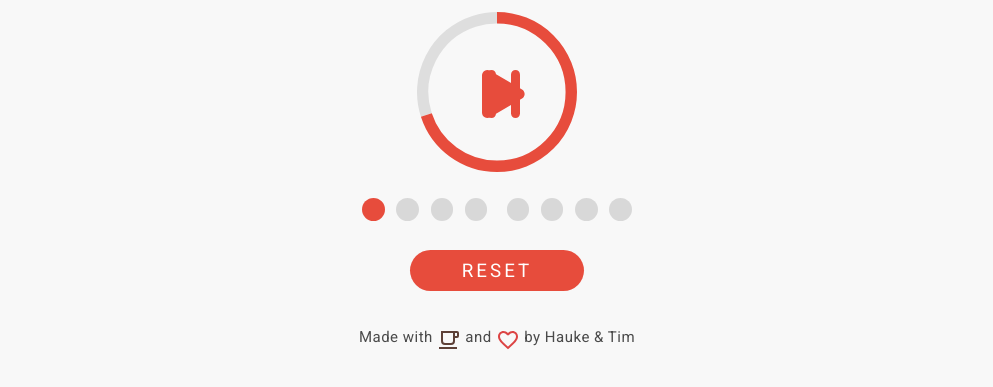
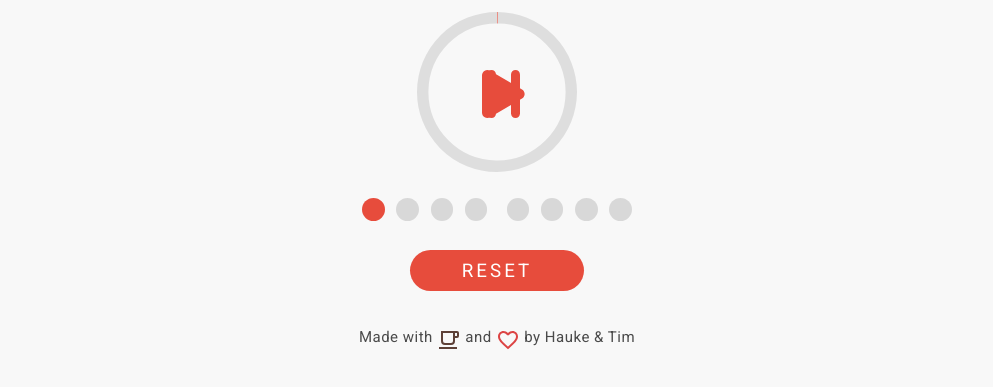
Before and after one commit to by-Tim-Christiansen/pomodoro-clock, a plain HTML site: page index.html in a window 1280 px wide. Both pictures are taken after a click on the icon 642 px from the left and 264 px from the top of the page. Shown: the part 173-560 px from the top of the page, without its empty margins (143-1136 px from the left). Drawn offline with nearby package versions, Linux system fonts and the light colour scheme.

Commit message:
create working timer w/ animation
- added new file timer.js
  -> added <script> to index.html
- the circle fills with every second passing, still there are many bugs to fix

```diff
--- a/index.html
+++ b/index.html
@@ -146,5 +146,6 @@
     <script src="https://ajax.googleapis.com/ajax/libs/jquery/3.2.1/jquery.min.js"></script>
     <script src="jquery-circle-progress/dist/circle-progress.js"></script>
     <script src="js/script.js"></script>
+    <script src="js/timer.js"></script>
   </body>
 </html>
--- a/js/script.js
+++ b/js/script.js
@@ -3,12 +3,36 @@ $(document).ready(function(){
   // declare variables
   var c = $('#circle');
   var sessionLength = 25, breakLength = 5;
+  var currentTime = 0;
 
   c.circleProgress({
     startAngle: -Math.PI / 4 * 2,
-    value: 0.7,
+    value: 1,
     size: 160,
     fill: {color: "#E74C3C"},
+  });
+
+  // startTimer on click
+    $("#play").click(function() {
+      c.circleProgress({
+        animationStartValue: 1,
+        value: 0,
+      });
+      var pomoTimer = new Timer();
+      var selectedTime = sessionLength * 60;
+      pomoTimer.on("ontick", function() {
+        currentTime += 1 / selectedTime;
+        c.circleProgress({
+          animationStartValue: currentTime - (1 / selectedTime),
+          value: currentTime,
+        });
+      });
+      pomoTimer.start(selectedTime).on('end', function () {
+        c.circleProgress({
+          animationStartValue: currentTime,
+          value: 1,
+        });
+      });
     });
 
 // make sure session and break values stay between 0 and 60
@@ -77,6 +101,7 @@ $(".num").click(function() {
     });
 
   // toggle between timer and settings page
+
 $('.options').click(function() {
   if ( $(this).closest(".container").hasClass("landing") ){
     $('.settingspage').removeClass('hide');
--- /dev/null
+++ b/js/timer.js
@@ -0,0 +1,135 @@
+(function (root, factory) {
+  'use strict'
+  if (typeof define === 'function' && define.amd) define([], factory)
+  else if (typeof exports === 'object') module.exports = factory()
+  else root.Timer = factory()
+}(this, function () {
+  'use strict'
+
+  var defaultOptions = {
+    tick    : 1,
+    onstart : null,
+    ontick  : null,
+    onpause : null,
+    onstop  : null,
+    onend   : null
+  }
+
+  var Timer = function (options) {
+    if (!(this instanceof Timer)) return new Timer(options)
+    this._ = {
+      id       : +new Date,
+      options  : {},
+      duration : 0,
+      status   : 'initialized',
+      start    : 0,
+      measures : []
+    }
+    for (var prop in defaultOptions) this._.options[prop] = defaultOptions[prop]
+    this.options(options)
+  }
+
+  Timer.prototype.start = function (duration) {
+      if (!+duration && !this._.duration) return this
+      duration && (duration *= 1000)
+      if (this._.timeout && this._.status === 'started') return this
+      this._.duration = duration || this._.duration
+      this._.timeout = setTimeout(end.bind(this), this._.duration)
+      if (typeof this._.options.ontick === 'function')
+        this._.interval = setInterval(function () {
+          trigger.call(this, 'ontick', this.getDuration())
+        }.bind(this), +this._.options.tick * 1000)
+      this._.start = +new Date
+      this._.status = 'started'
+      trigger.call(this, 'onstart', this.getDuration())
+      return this
+    }
+
+  Timer.prototype.pause = function () {
+    if (this._.status !== 'started') return this
+    this._.duration -= (+new Date - this._.start)
+    clear.call(this, false)
+    this._.status = 'paused'
+    trigger.call(this, 'onpause')
+    return this
+  }
+
+  Timer.prototype.stop = function () {
+    if (!/started|paused/.test(this._.status)) return this
+    clear.call(this, true)
+    this._.status = 'stopped'
+    trigger.call(this, 'onstop')
+    return this
+  }
+
+  Timer.prototype.getDuration = function () {
+    if (this._.status === 'started')
+      return this._.duration - (+new Date - this._.start)
+    if (this._.status === 'paused') return this._.duration
+    return 0
+  }
+
+  Timer.prototype.getStatus = function () {
+    return this._.status
+  }
+
+  Timer.prototype.options = function (option, value) {
+    if (option && value) this._.options[option] = value
+    if (!value && typeof option === 'object')
+      for (var prop in option)
+        if (this._.options.hasOwnProperty(prop))
+          this._.options[prop] = option[prop]
+    return this
+  }
+
+  Timer.prototype.on = function (option, value) {
+    if (typeof option !== 'string' || typeof value !== 'function') return this
+    if (!(/^on/).test(option))
+      option = 'on' + option
+    if (this._.options.hasOwnProperty(option))
+      this._.options[option] = value
+    return this
+  }
+
+  Timer.prototype.off = function (option) {
+    if (typeof option !== 'string') return this
+    option = option.toLowerCase()
+    if (option === 'all') {
+      this._.options = defaultOptions
+      return this
+    }
+    if (!(/^on/).test(option)) option = 'on' + option
+    if (this._.options.hasOwnProperty(option))
+      this._.options[option] = defaultOptions[option]
+    return this
+  }
+
+  Timer.prototype.measureStart = function (label) {
+    this._.measures[label || ''] = +new Date
+    return this
+  }
+
+  Timer.prototype.measureStop = function (label) {
+    return +new Date - this._.measures[label || '']
+  }
+
+  function end () {
+    clear.call(this)
+    this._.status = 'stopped'
+    trigger.call(this, 'onend')
+  }
+
+  function trigger (event) {
+    var callback = this._.options[event],
+      args = [].slice.call(arguments, 1)
+    typeof callback === 'function' && callback.apply(this, args)
+  }
+
+  function clear (clearDuration) {
+    clearTimeout(this._.timeout)
+    clearInterval(this._.interval)
+    if (clearDuration === true) this._.duration = 0
+  }
+
+  return Timer
+}))
```
Lines whose indentation alone changed are shown as unchanged.
